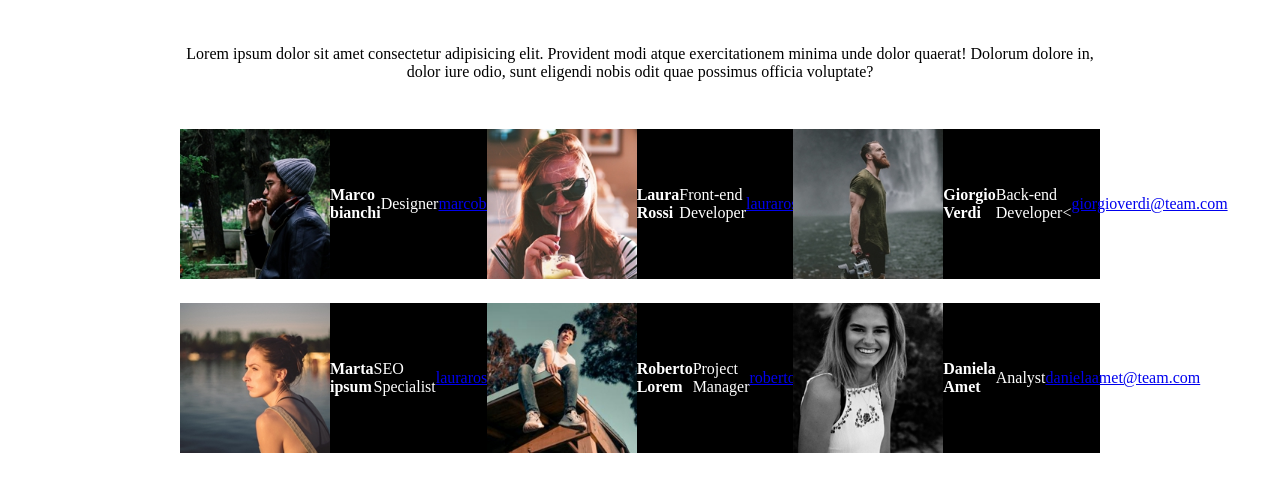
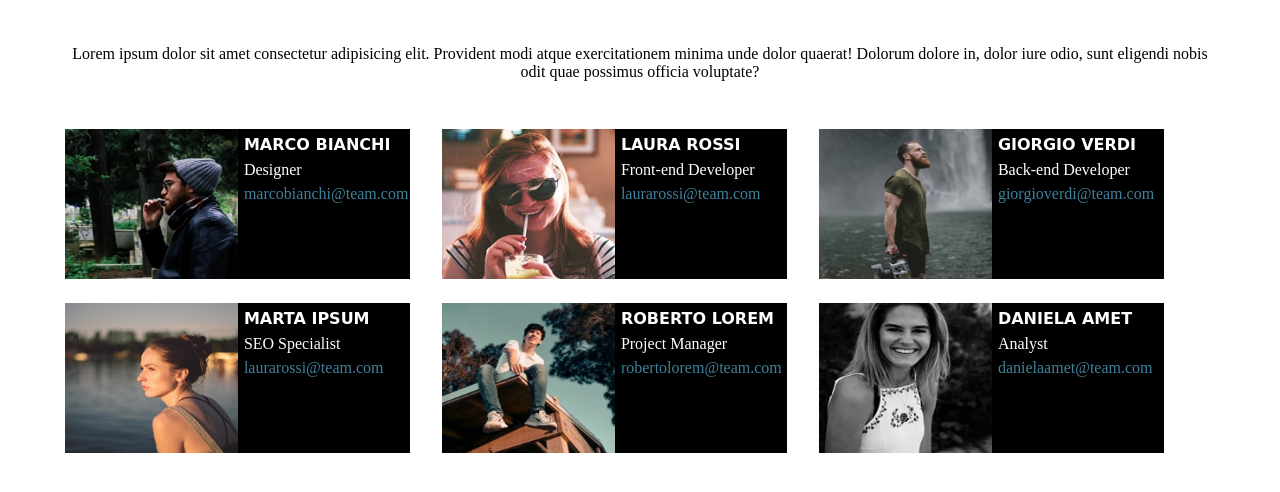
Before and after one commit to GabrieleCuccarini/html-css-float-cards, a plain HTML site: page index.html in a window 1280 px wide. Shown: the part 90-582 px from the top of the page. Drawn offline with Linux system fonts and the light colour scheme.

Commit message:
All working

```diff
--- a/index.html
+++ b/index.html
@@ -25,20 +25,20 @@
             <div class="row clearfix">
                 <div class="column">
                     <img src="imgs/male1.png" alt="card1">
-                    <h4>Marco bianchi</h4>
+                    <h4>MARCO BIANCHI</h4>
                     <div>Designer</div>
                     <div><a href="#">marcobianchi@team.com</a></div>
                 </div>
                 <div class="column mid">
                     <img src="imgs/female1.png" alt="card2">
-                    <h4>Laura Rossi</h4>
+                    <h4>LAURA ROSSI</h4>
                     <div>Front-end Developer</div>
                     <div><a href="#">laurarossi@team.com</a></div>
                 </div>
                 <div class="column">
                     <img src="imgs/male2.png" alt="card3">
-                    <h4>Giorgio Verdi</h4>
-                    <div class="text">Back-end Developer<</div>
+                    <h4>GIORGIO VERDI</h4>
+                    <div class="text">Back-end Developer</div>
                     <div><a href="#">giorgioverdi@team.com</a></div>
                 </div>
             </div>
@@ -46,19 +46,19 @@
             <div class="last row clearfix">
                 <div class="column">
                     <img src="imgs/female2.png" alt="card4">
-                    <h4>Marta ipsum</h4>
+                    <h4>MARTA IPSUM</h4>
                     <div class="text">SEO Specialist</div>
                     <div><a href="#">laurarossi@team.com</a></div>
                 </div>
                 <div class="column mid">
                     <img src="imgs/male3.png" alt="card5">
-                    <h4>Roberto Lorem</h4>
+                    <h4>ROBERTO LOREM</h4>
                     <div>Project Manager</div>
                     <div><a href="#">robertolorem@team.com</a></div>
                 </div>
                 <div class="column">
                     <img src="imgs/female3.png" alt="card6">
-                    <h4>Daniela Amet</h4>
+                    <h4>DANIELA AMET</h4>
                     <div>Analyst</div>
                     <div><a href="#">danielaamet@team.com</a></div>
                 </div>
--- a/style.css
+++ b/style.css
@@ -10,6 +10,19 @@ p {
     text-align: center;
 }
 
+a {
+    text-decoration: none;
+    float: left;
+    color: rgb(64,128,155);
+    margin-top: .4rem;
+}
+
+h4 {
+    text-decoration: solid;
+    font-family: cursive;
+    font-weight: 900;
+    margin: .4rem 0;
+}
 
 header h1 {
     color: rgb(225, 49, 110);
@@ -22,33 +35,40 @@ header {
 }
 
 .main-container {
-    width: 920px;
+    width: 1150px;
     margin: 0 auto;
 }
 
 .row {
-    width: 920px;
+    width: 1150px;
+    margin: 0 auto;
 }
 
 .row .column img {
     width: 50%;
     height: 150px;
     color: white;
+    margin: 0 .4rem 0 0;
 }
 
 .row .column {
     float: left;
-    width: calc(100% / 3);
+    width: calc(90% / 3);
     background-color: black;
-    display: flex;
     align-items: center;
 }
 
+.mid {
+    margin: 0 2rem;
+}
+
 .column > * {
+    float: left;
     color: white;
 }
 
-.row::after {
+
+.clearfix::after {
     content: "";
     clear: both;
     display: table;
```
